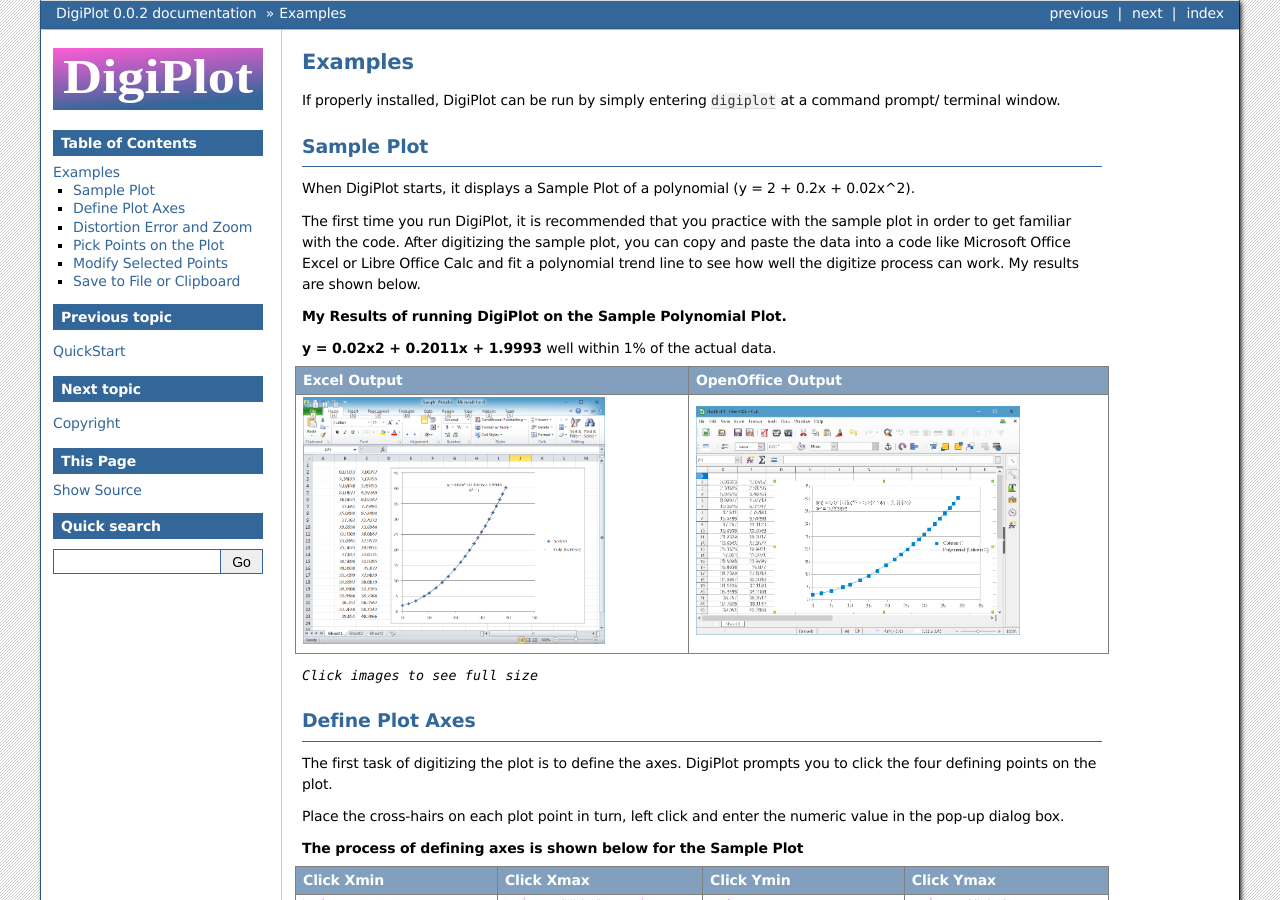
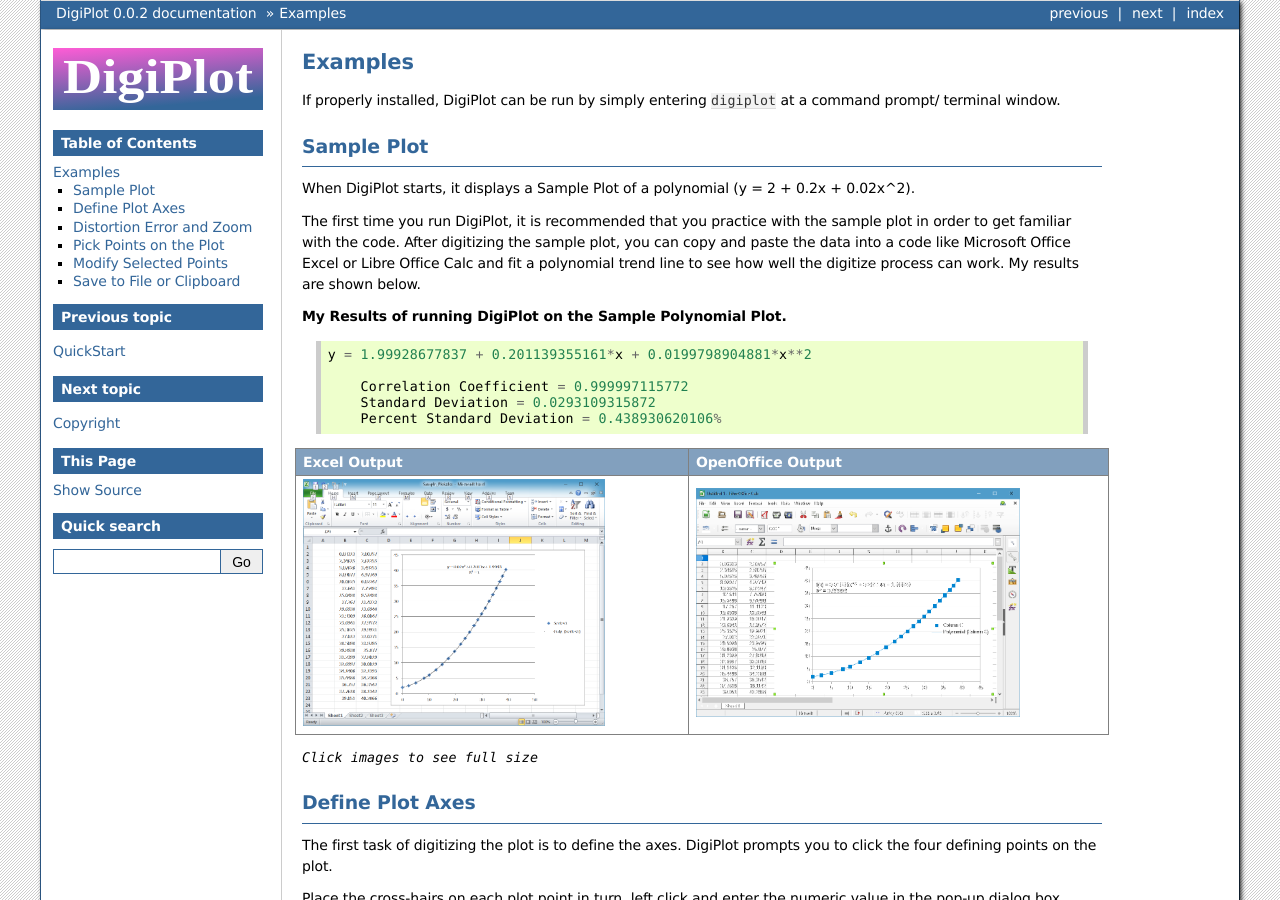
Before and after one commit to sonofeft/DigiPlot, a Sphinx documentation site: the page built from docs/examples.rst, in a window 1280 px wide and 900 px high. Built offline with Sphinx 7.4.7, drawn with Linux system fonts in a browser that asks for light colours; pages that are not in the unit, such as notebooks, are missing from menus.

Commit message:
ran XYmath on CSV Sample Plot data

```diff
--- a/docs/examples.rst
+++ b/docs/examples.rst
@@ -20,7 +20,13 @@
 
 **My Results of running DigiPlot on the Sample Polynomial Plot.**
 
-**y = 0.02x2 + 0.2011x + 1.9993** well within 1% of the actual data.
+.. code::
+
+    y = 1.99928677837 + 0.201139355161*x + 0.0199798904881*x**2
+
+        Correlation Coefficient = 0.999997115772
+        Standard Deviation = 0.0293109315872
+        Percent Standard Deviation = 0.438930620106%
 
 .. raw:: html
 
```
